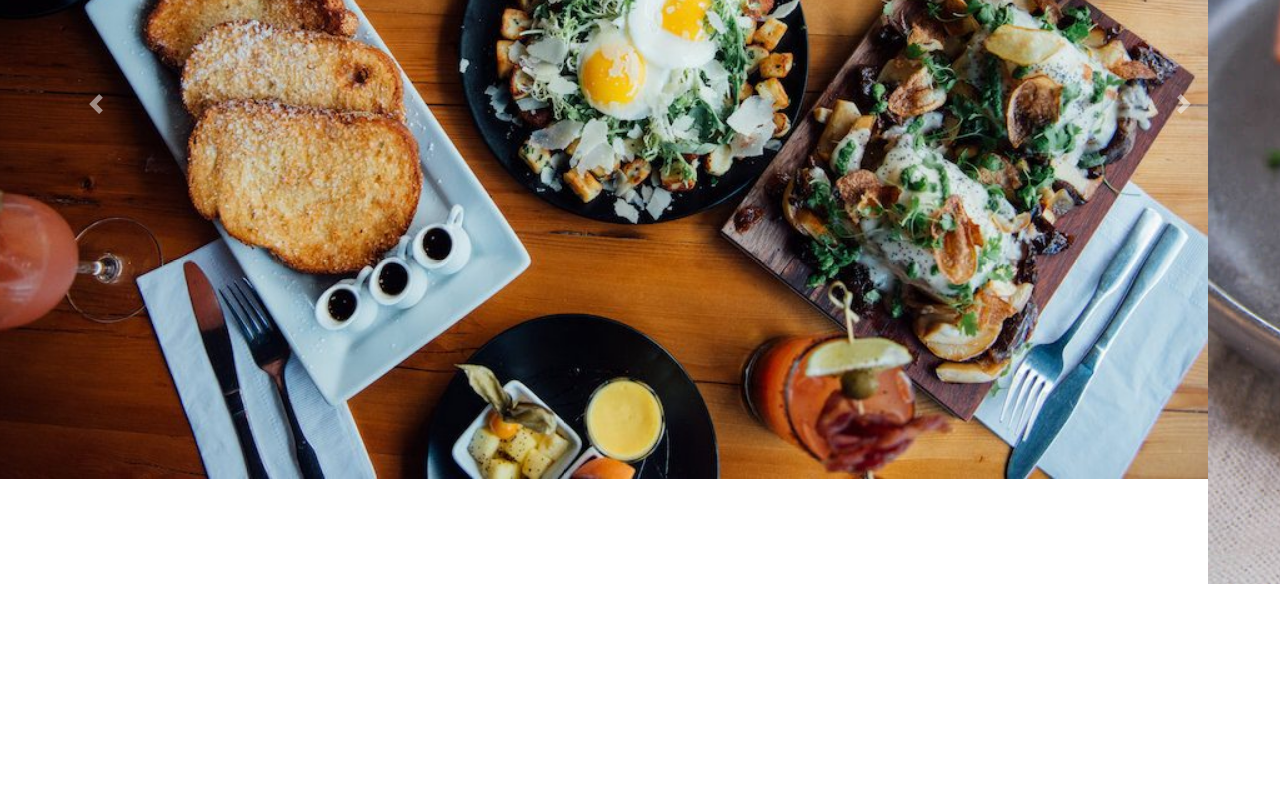
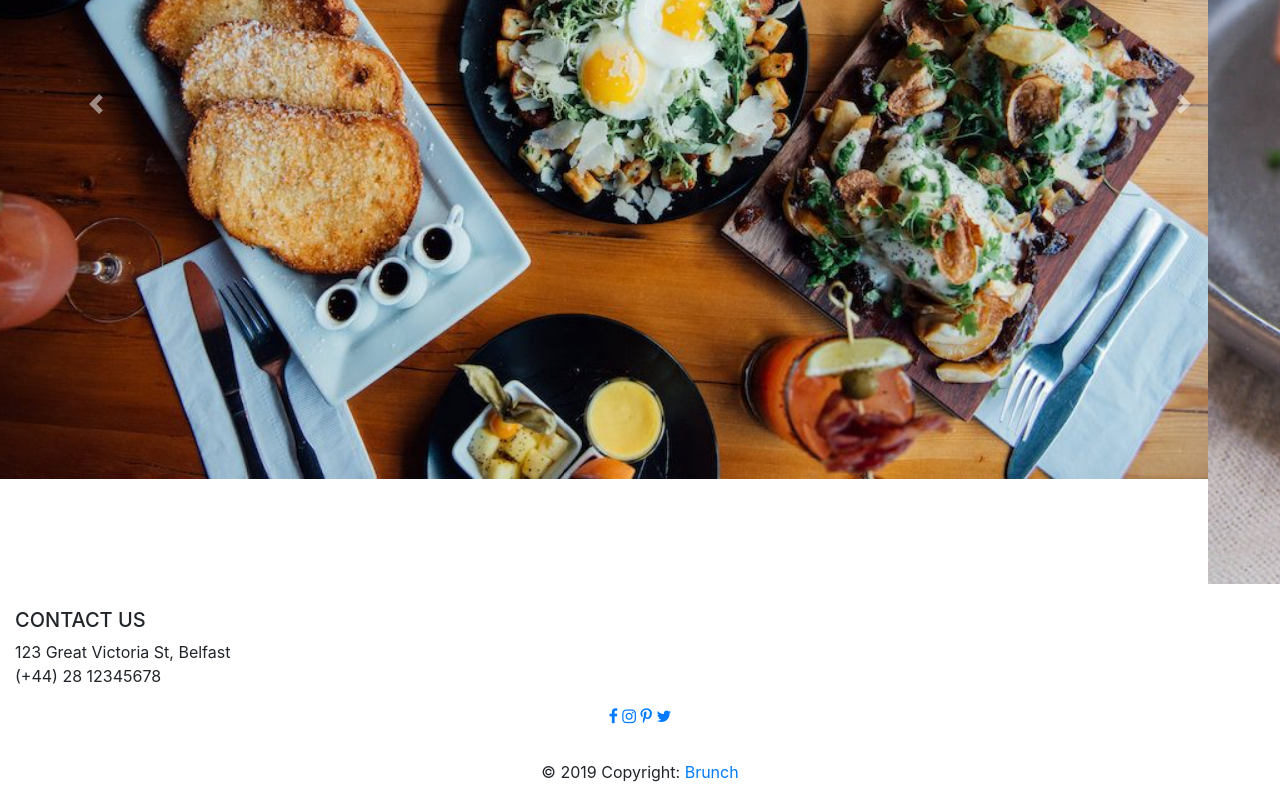
Before and after one commit to victoria-gray/group_project, a plain HTML site: page index.html in a window 1280 px wide. Shown: the part 1216-2016 px from the top of the page. Before the commit the page ends 1800 px from the top, so only its background shows below. Drawn offline with nearby package versions, Linux system fonts and the light colour scheme; files whose address does not match are found by name.

Commit message:
Update index.html

```diff
--- a/index.html
+++ b/index.html
@@ -135,7 +135,34 @@
             </div>
 
 
+            <!-- Footer -->
+            <footer class="page-footer font-small dark pt-4">
+              <div class="container-fluid text-center text-md-left">
+                    <!-- Content -->
+                    <h5 class="text-uppercase">Contact us</h5>
+                    <p>123 Great Victoria St, Belfast <br/> (+44) 28 12345678</p>
+                  </div>
+                  <center>
+                    <p>
+                      <a href="https://www.facebook.com/"><i class="fa fa-facebook" aria-hidden="true"></i></a>
+                      <a href="https://www.instagram.com/?hl=en"><i class="fa fa-instagram" aria-hidden="true"></i></a>
+                      <a href="https://www.pinterest.com/"><i class="fa fa-pinterest-p" aria-hidden="true"></i></a>
+                      <a href="https://twitter.com/?lang=en"><i class="fa fa-twitter" aria-hidden="true"></i></a>
+                    </p>
+                  <!-- Grid column -->
+                  <hr class="clearfix w-100 d-md-none pb-3">
+                  <!-- Grid column -->
+                  <!-- <div class="col-md-3 mb-md-0 mb-3"> -->
 
+                  <!-- Grid column -->
+              </div>
+              <!-- Footer Links -->
+              <!-- Copyright -->
+              <div class="footer-copyright text-center py-3">© 2019 Copyright:
+                <a href="index.html">Brunch</a>
+              </div>
+              <!-- Copyright -->
+            <!-- Footer -->
 
 
     <!-- Bootstrap core JavaScript
```
